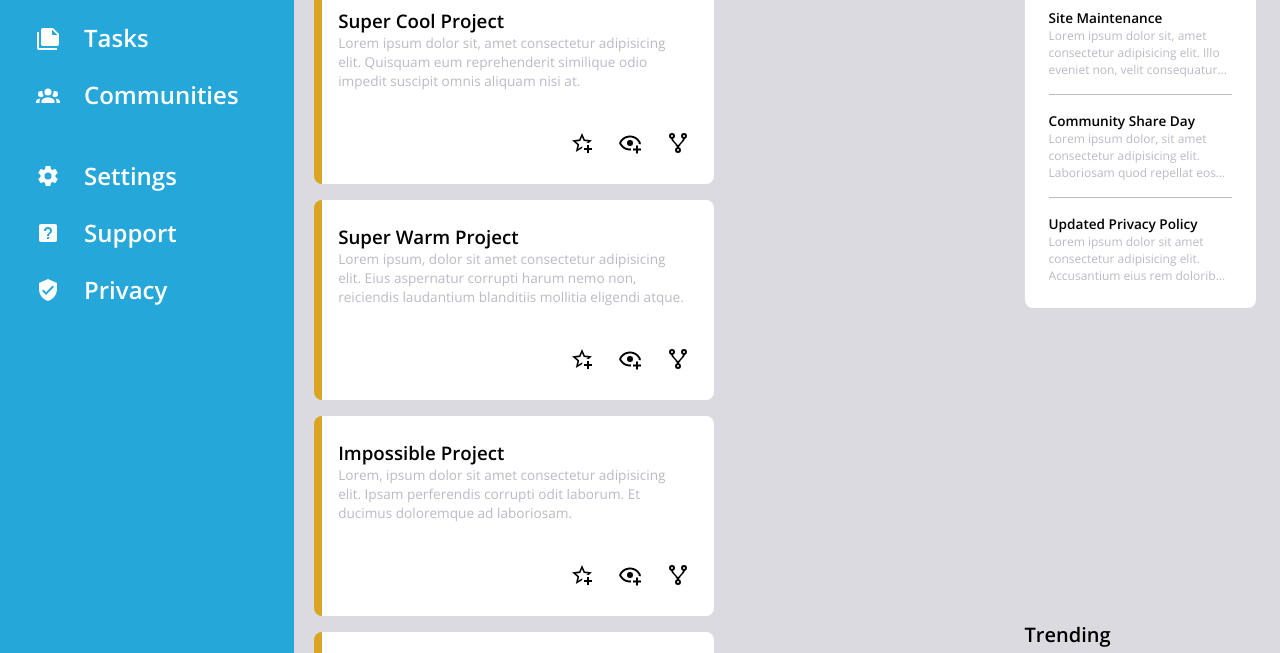
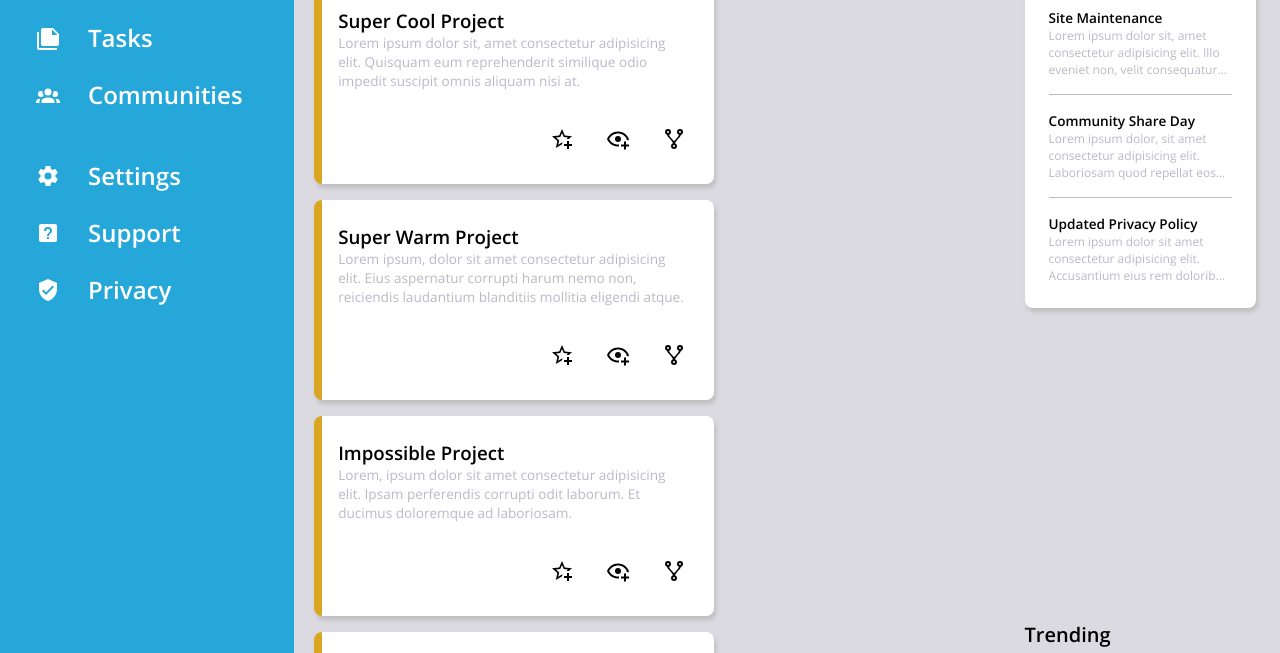
Before and after one commit to Stevi4/admin_dashboard, a plain HTML site: page index.html in a window 1280 px wide. Shown: the part 327-980 px from the top of the page. Drawn offline with Linux system fonts and the light colour scheme.

Commit message:
Style icons & buttons

```diff
--- a/style.css
+++ b/style.css
@@ -4,6 +4,7 @@ body {
   display: grid;
   grid-template: 1fr 4fr / 1fr 4fr;
   font-family: "Open Sans", system-ui, -apple-system, BlinkMacSystemFont, 'Segoe UI', Roboto, Oxygen, Ubuntu, Cantarell, 'Open Sans', 'Helvetica Neue', sans-serif;
+  background-color: #dadae0;
 }
 
 @font-face {
@@ -36,8 +37,14 @@ p {
   margin: 0px;
 }
 
-img {
+img[src^="icons"] {
   height: 1.5rem;
+  padding: 0.25rem;
+}
+
+a:hover img[src^="icons"] {
+  height: 2rem;
+  padding: 0rem;
 }
 
 #sidebar {
@@ -55,6 +62,7 @@ img {
 
 #sidebar > a img {
   height: 3rem;
+  padding: 0rem;
   margin-right: 1.5rem;
 }
 
@@ -75,7 +83,7 @@ h1 {
 
 #sidebar div a {
   font-size: 1.5rem;
-  margin-left: 0.75rem;
+  margin-left: 0.5rem;
   margin-top: 1.5rem;
 }
 
@@ -93,6 +101,7 @@ h1 {
   grid-template: 1fr 1fr / 2fr 1fr;
   align-items: center;
   padding: 16px 48px 16px 48px;
+  box-shadow: 0px 4px 4px hsl(0, 0%, 75%);
 }
 
 #header > div, #header form, #header a, #header label, #trending > div{
@@ -175,7 +184,6 @@ h1 {
   grid-template: auto auto / 3fr 1fr;
   gap: 16px;
   padding: 24px 24px 48px 20px;
-  background-color: #dadae0;
 }
 
 #main h2 {
@@ -210,6 +218,10 @@ h1 {
   height: 12.5rem;
   border-radius: 0.5rem;
   overflow: hidden;
+}
+
+.project, #announcements, #trending {
+  box-shadow: 2px 4px 4px hsl(0, 0%, 75%);
 }
 
 .project > div:first-child {
```
